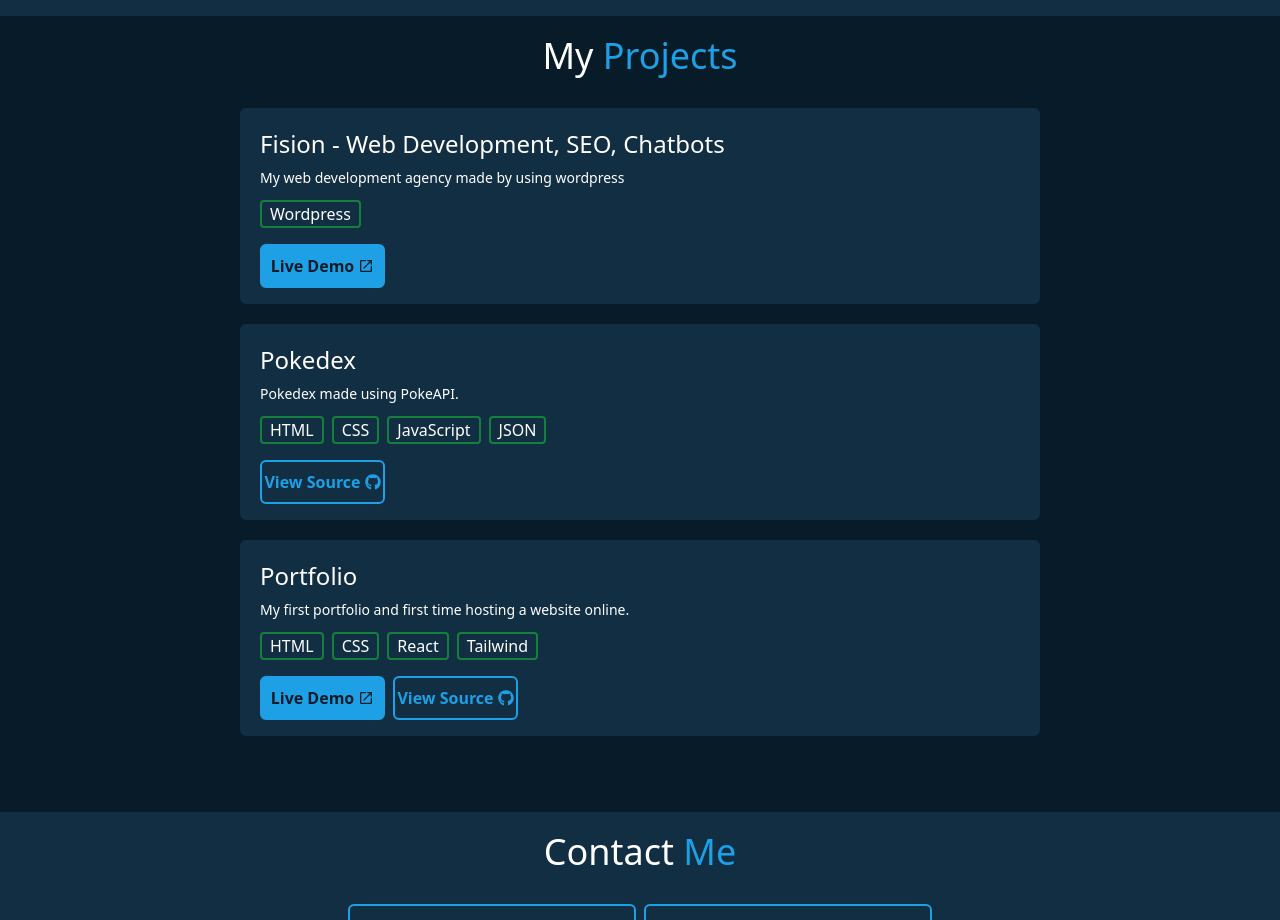
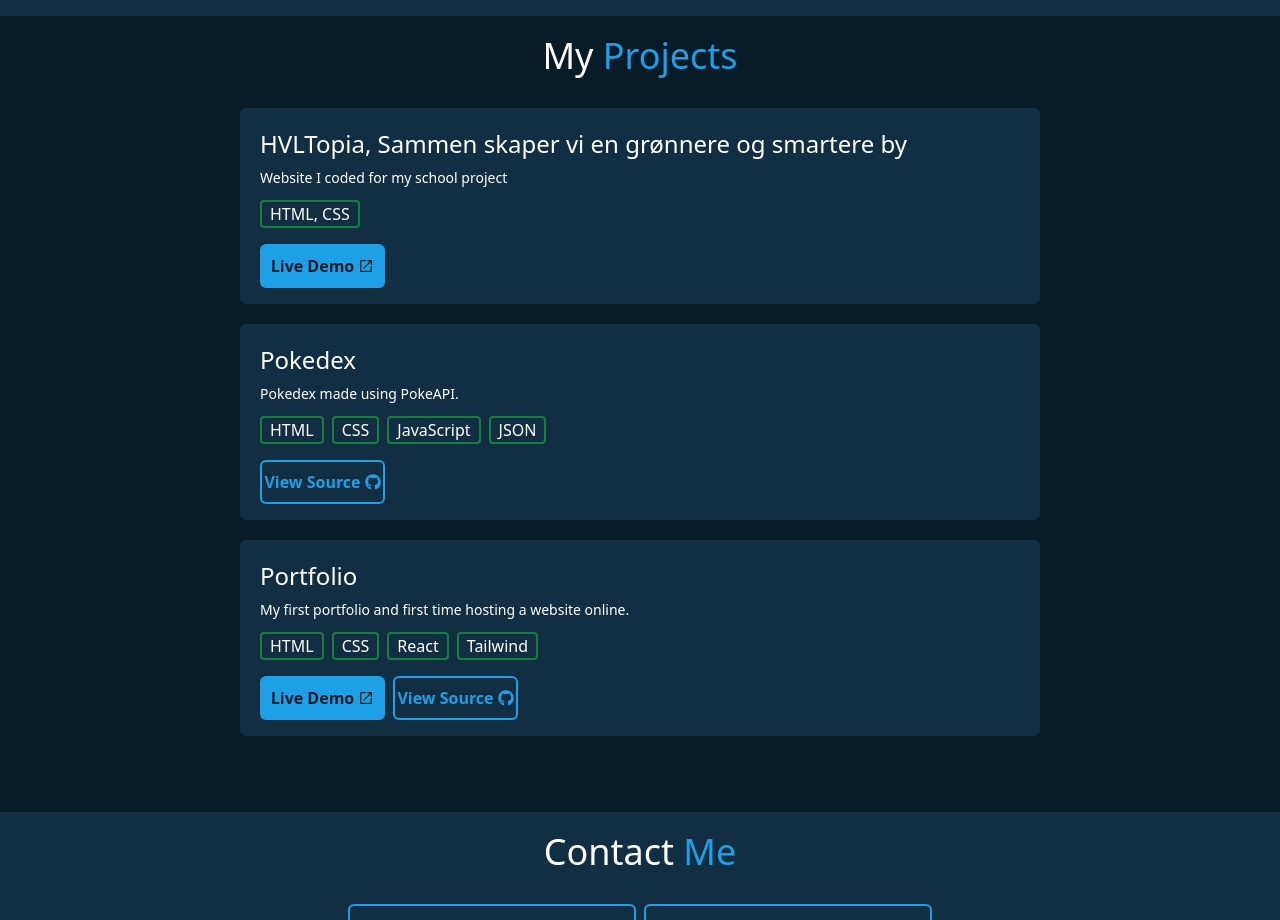
Before and after one commit to sharoy674281/Portfolio, a React (Vite) app: page / in a window 1280 px wide. Shown: the part 1080-2000 px from the top of the page. Built offline with nearby package versions, Linux system fonts and the light colour scheme.

Commit message:
delete fision project and add hvltopia

```diff
--- a/src/components/MyProjects.jsx
+++ b/src/components/MyProjects.jsx
@@ -5,10 +5,10 @@
 	const projects = [
 		{
 			id: "1",
-			title: "Fision - Web Development, SEO, Chatbots",
-			description: "My web development agency made by using wordpress",
-			skills: ["Wordpress"],
-			demoLink: "https://www.fision.no/",
+			title: "HVLTopia, Sammen skaper vi en grønnere og smartere by",
+			description: "Website I coded for my school project",
+			skills: ["HTML, CSS"],
+			demoLink: "https://hvltopia.netlify.app/",
 		},
 		{
 			id: "2",
```
